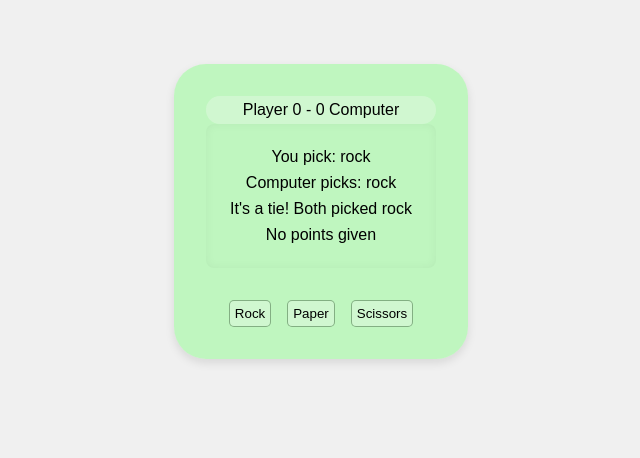
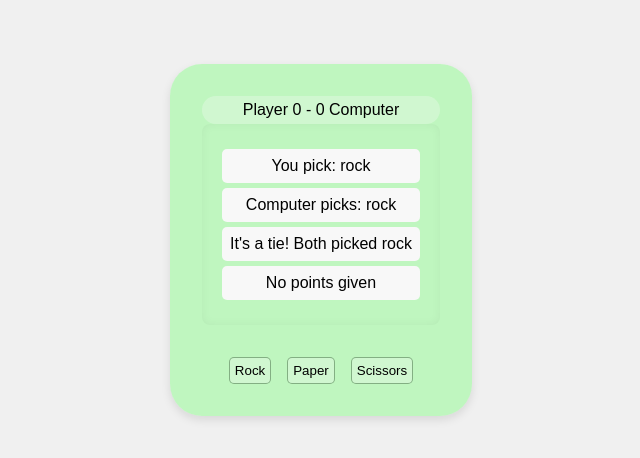
Before and after one commit to e-lemma/rock-paper-scissors, a plain HTML site: page index.html in a window 1280 px wide. Both pictures are taken after a click on the button "Rock". Shown: the whole page, without its empty margins (319-959 px from the left). Drawn offline with Linux system fonts and the light colour scheme.

Commit message:
Add more styling to game messages

```diff
--- a/styles.css
+++ b/styles.css
@@ -40,7 +40,11 @@ body {
 }
 
 .game-message {
-  padding: 4px;
+  padding: 8px;
+  margin: 5px 0;
+  border-radius: 5px;
+  background-color: #f8f8f8;
+  font-weight: 500;
 }
 
 button {
```
